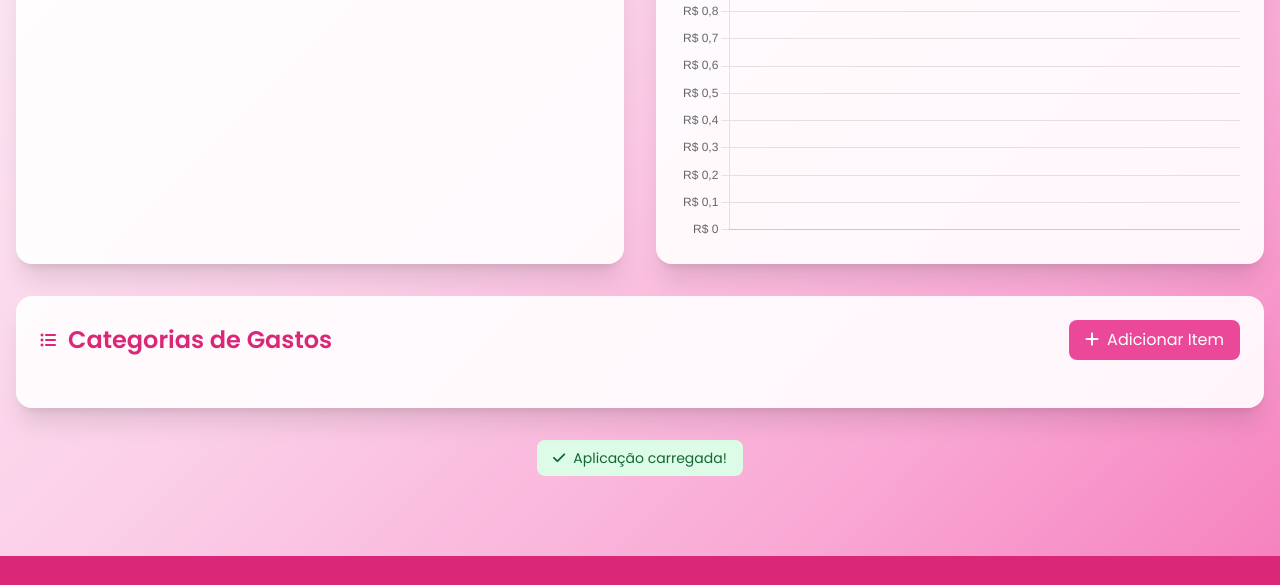
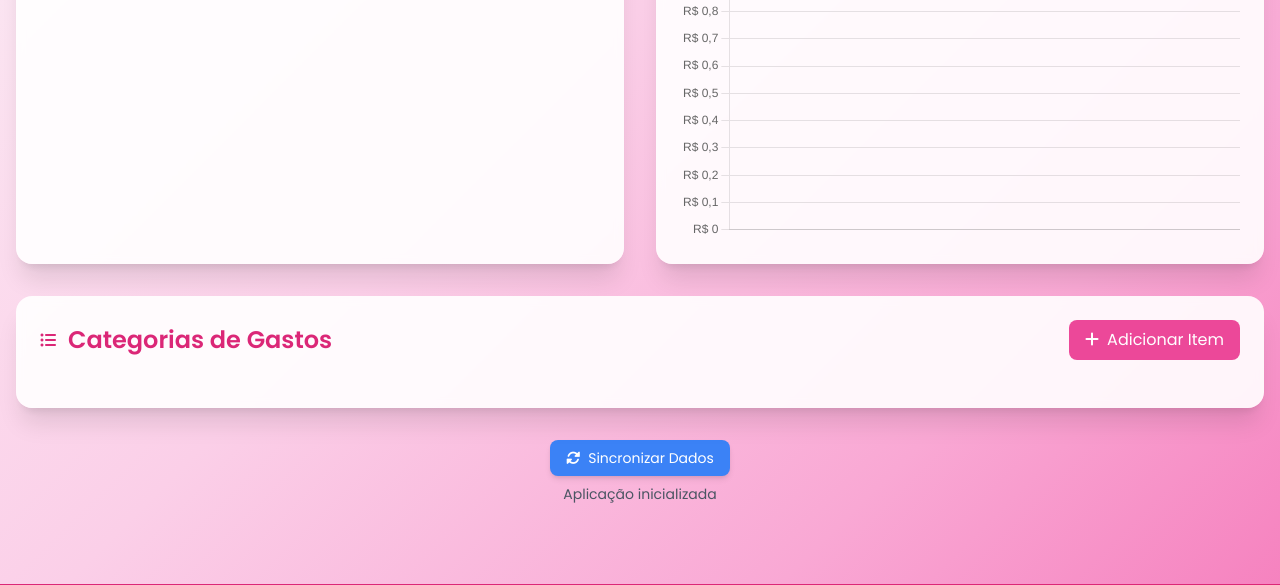
Before and after one commit to gabrielcpolitano/orcamento, a plain HTML site: page index.html in a window 1280 px wide. Shown: the part 782-1367 px from the top of the page. Drawn offline with nearby package versions, Linux system fonts and the light colour scheme; no server answers.

Commit message:
Thanks God

```diff
--- a/index.html
+++ b/index.html
@@ -242,9 +242,12 @@
 
         <!-- Status de Sincronização -->
         <div class="text-center">
-            <div id="sync-status" class="inline-flex items-center px-4 py-2 bg-blue-100 text-blue-800 rounded-lg text-sm">
+            <button id="sync-button" onclick="syncData()" class="inline-flex items-center px-4 py-2 bg-blue-500 hover:bg-blue-600 text-white rounded-lg text-sm transition-colors duration-200 shadow-md hover:shadow-lg">
                 <i class="fas fa-sync-alt mr-2"></i>
-                <span>Carregando...</span>
+                <span>Sincronizar Dados</span>
+            </button>
+            <div id="sync-status" class="mt-2 text-sm text-gray-600">
+                Clique no botão para sincronizar os dados
             </div>
         </div>
     </main>
@@ -315,7 +318,43 @@
             await checkBackendConnection();
             await loadData();
             initializeCharts();
-            updateSyncStatus('Aplicação carregada!', false);
+            updateSyncStatus('Aplicação inicializada', false);
+        }
+
+        // Sincronizar dados manualmente
+        async function syncData() {
+            const button = document.getElementById('sync-button');
+            const icon = button.querySelector('i');
+            const text = button.querySelector('span');
+
+            // Atualizar estado do botão
+            button.disabled = true;
+            button.classList.add('cursor-not-allowed', 'opacity-75');
+            icon.classList.add('animate-spin');
+            text.textContent = 'Sincronizando...';
+
+            updateSyncStatus('Sincronizando dados...', true);
+
+            try {
+                await checkBackendConnection();
+                await loadData();
+                updateCharts();
+                updateSyncStatus('Dados sincronizados com sucesso!', false);
+                showNotification('Dados sincronizados com sucesso!', 'success');
+            } catch (error) {
+                console.error('Erro na sincronização:', error);
+                updateSyncStatus('Erro na sincronização', false);
+                showNotification('Erro ao sincronizar dados', 'error');
+            } finally {
+                // Restaurar estado do botão
+                setTimeout(() => {
+                    button.disabled = false;
+                    button.classList.remove('cursor-not-allowed', 'opacity-75');
+                    icon.classList.remove('animate-spin');
+                    text.textContent = 'Sincronizar Dados';
+                    updateSyncStatus('Clique no botão para sincronizar os dados', false);
+                }, 1000);
+            }
         }
 
         // Verificar conexão com backend
@@ -814,11 +853,11 @@
             const syncEl = document.getElementById('sync-status');
 
             if (isLoading) {
-                syncEl.className = 'inline-flex items-center px-4 py-2 bg-blue-100 text-blue-800 rounded-lg text-sm';
+                syncEl.className = 'mt-2 text-sm text-blue-600 flex items-center justify-center';
                 syncEl.innerHTML = `<div class="loading mr-2"></div><span>${message}</span>`;
             } else {
-                syncEl.className = 'inline-flex items-center px-4 py-2 bg-green-100 text-green-800 rounded-lg text-sm';
-                syncEl.innerHTML = `<i class="fas fa-check mr-2"></i><span>${message}</span>`;
+                syncEl.className = 'mt-2 text-sm text-gray-600';
+                syncEl.innerHTML = `<span>${message}</span>`;
             }
         }
 
```
